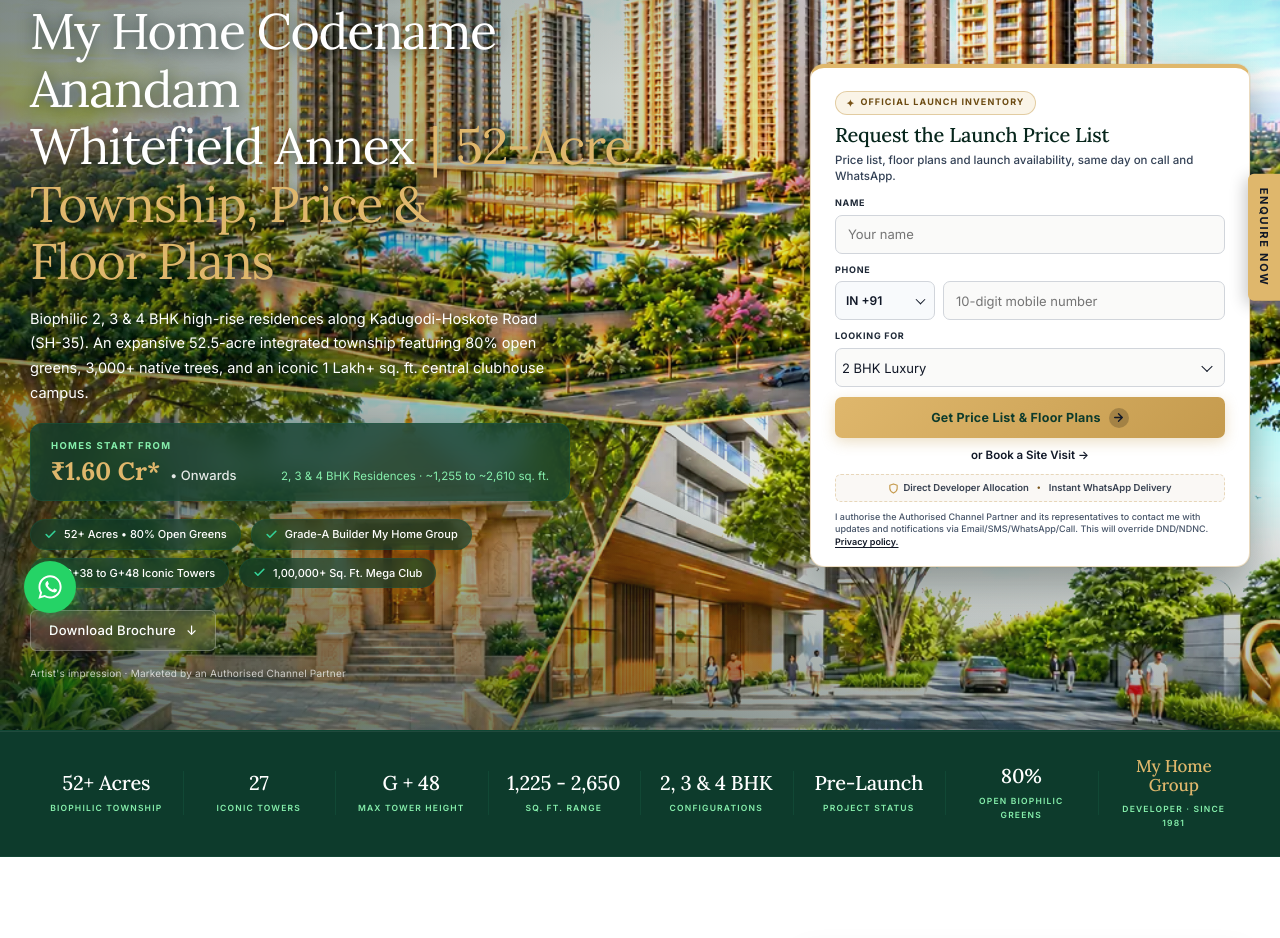
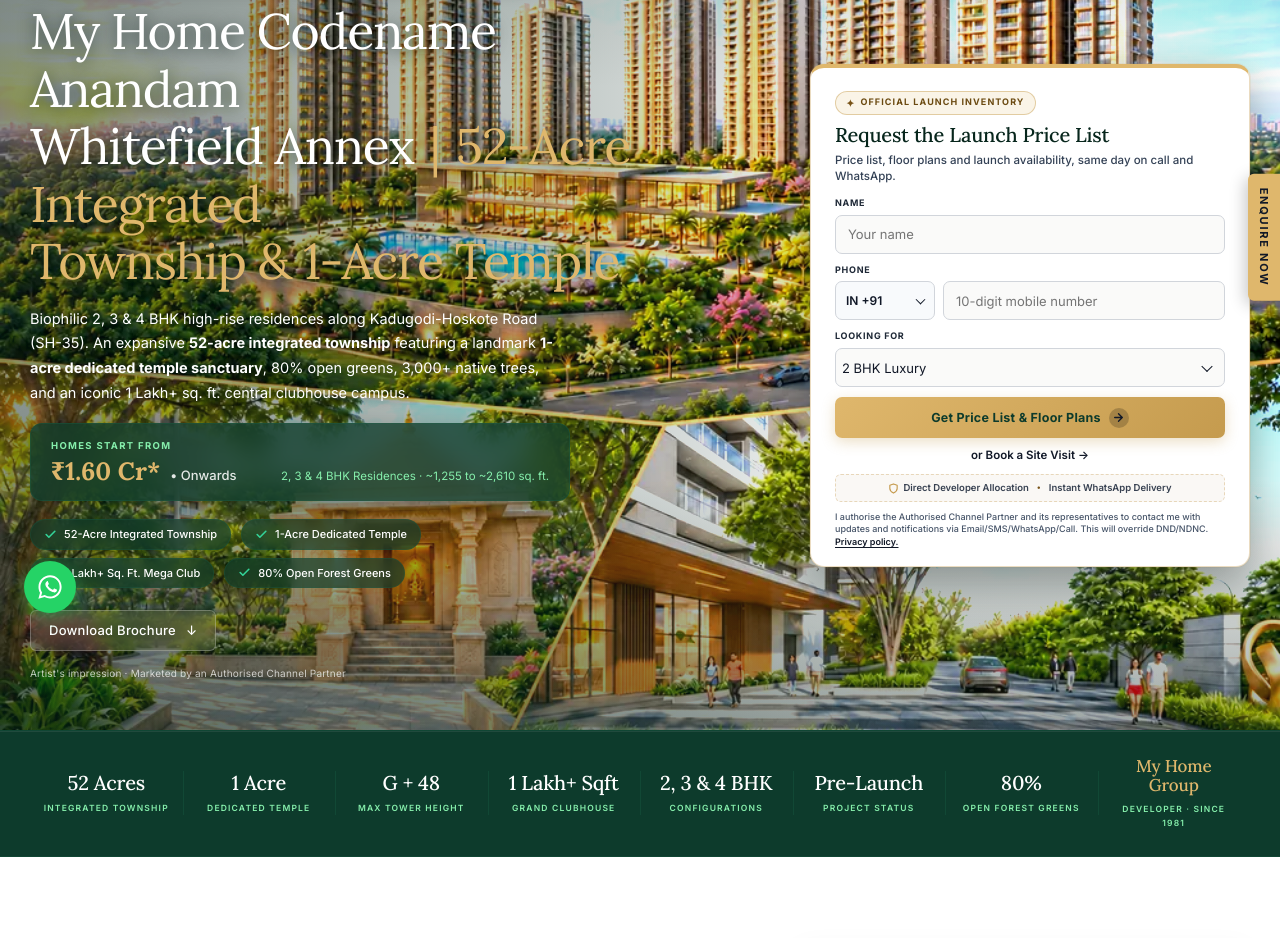
Before and after one commit to mayur-mav/My-homes-codename-Anandam, a plain HTML site: page index.html in a window 1280 px wide. Shown: the part 163-1101 px from the top of the page. Drawn offline with nearby package versions, Linux system fonts and the light colour scheme; no server answers.

Commit message:
add the highlighted text

```diff
--- a/data.js
+++ b/data.js
@@ -13,19 +13,19 @@ window.anandamData = window.florenneData = {
 
 
   facts: [
-    { value: "52.5 Acres", label: "Mixed-Use Township" },
-    { value: "20+ Towers", label: "Up to 44 Floors" },
+    { value: "52 Acres", label: "Integrated Township" },
+    { value: "1 Acre", label: "Dedicated Temple" },
     { value: "1 Lakh+ Sq. Ft.", label: "Clubhouse" },
-    { value: "2, 3 & 4 BHK", label: "~1,255 to ~2,610 Sq. Ft." }
+    { value: "2, 3 & 4 BHK", label: "Configurations" }
   ],
   statsRibbon: [
-    { value: "52.5 Acres", label: "MIXED-USE DEVELOPMENT" },
-    { value: "3B + G + 38 to 44", label: "TOWER FLOORS" },
-    { value: "~1,255 - 2,610", label: "SQ. FT. RANGE" },
+    { value: "52 Acres", label: "INTEGRATED TOWNSHIP" },
+    { value: "1 Acre", label: "DEDICATED TEMPLE" },
+    { value: "3B + G + 48", label: "TOWER FLOORS" },
+    { value: "1 Lakh+ Sq. Ft.", label: "GRAND CLUBHOUSE" },
+    { value: "80%", label: "OPEN FOREST GREENS" },
     { value: "2, 3 & 4 BHK", label: "CONFIGURATIONS" },
     { value: "Late 2029 / 2030", label: "POSSESSION" },
-    { value: "5,000+", label: "APARTMENTS" },
-    { value: "1 Lakh+ Sq. Ft.", label: "CLUBHOUSE" },
     { value: "My Home Group", label: "40+ YEARS LEGACY" }
   ],
   projectDetails: [
@@ -42,8 +42,9 @@ window.anandamData = window.florenneData = {
     }
   ],
   specHighlights: [
-    "52-Acre Master Township",
-    "1,00,000+ Sq Ft Mega Club",
+    "52-Acre Integrated Township",
+    "1-Acre Dedicated Temple Sanctuary",
+    "1 Lakh+ Sq Ft Mega Club",
     "G+38 to G+48 Iconic Towers",
     "80% Forest Greens & Eco-Trails"
   ],
--- a/index.html
+++ b/index.html
@@ -67,19 +67,18 @@
         <div class="hero-content page-width">
           <div class="hero-copy">
             <div class="hero-launch-pill">
-              <span>A Landmark 52-Acre Township by My Home Group</span>
+              <span>✦ 52-ACRE INTEGRATED TOWNSHIP · 1-ACRE TEMPLE SANCTUARY ✦</span>
             </div>
 
             <h1 id="hero-title" class="hero-title">
               My Home Codename Anandam<br>
-              Whitefield Annex <span class="hero-pipe">|</span> <span class="hero-gold-text">52-Acre<br>
-              Township, Price &amp;<br>
-              Floor Plans</span>
+              Whitefield Annex <span class="hero-pipe">|</span> <span class="hero-gold-text">52-Acre Integrated<br>
+              Township &amp; 1-Acre Temple</span>
             </h1>
 
             <p class="hero-description">
-              <span class="desc-desktop">Biophilic 2, 3 &amp; 4 BHK high-rise residences along Kadugodi-Hoskote Road (SH-35). An expansive 52.5-acre integrated township featuring 80% open greens, 3,000+ native trees, and an iconic 1 Lakh+ sq. ft. central clubhouse campus.</span>
-              <span class="desc-mobile">My Home Group’s landmark 52-acre biophilic township in Whitefield Annex. Luxury high-rise residences with 80% open greens.</span>
+              <span class="desc-desktop">Biophilic 2, 3 &amp; 4 BHK high-rise residences along Kadugodi-Hoskote Road (SH-35). An expansive <strong>52-acre integrated township</strong> featuring a landmark <strong>1-acre dedicated temple sanctuary</strong>, 80% open greens, 3,000+ native trees, and an iconic 1 Lakh+ sq. ft. central clubhouse campus.</span>
+              <span class="desc-mobile">My Home Group’s 52-acre integrated township in Whitefield Annex, featuring an exclusive 1-acre temple and 80% open greens.</span>
             </p>
 
             <div class="hero-price-glass">
@@ -94,19 +93,19 @@
             <div class="hero-badges" aria-label="Project highlights">
               <span class="badge-pill">
                 <svg class="badge-check" width="13" height="13" viewBox="0 0 24 24" fill="none" stroke="currentColor" stroke-width="3" stroke-linecap="round" stroke-linejoin="round" aria-hidden="true"><polyline points="20 6 9 17 4 12"/></svg>
-                <span>52+ Acres • 80% Open Greens</span>
+                <span>52-Acre Integrated Township</span>
               </span>
               <span class="badge-pill">
                 <svg class="badge-check" width="13" height="13" viewBox="0 0 24 24" fill="none" stroke="currentColor" stroke-width="3" stroke-linecap="round" stroke-linejoin="round" aria-hidden="true"><polyline points="20 6 9 17 4 12"/></svg>
-                <span>Grade-A Builder My Home Group</span>
+                <span>1-Acre Dedicated Temple</span>
               </span>
               <span class="badge-pill">
                 <svg class="badge-check" width="13" height="13" viewBox="0 0 24 24" fill="none" stroke="currentColor" stroke-width="3" stroke-linecap="round" stroke-linejoin="round" aria-hidden="true"><polyline points="20 6 9 17 4 12"/></svg>
-                <span>G+38 to G+48 Iconic Towers</span>
+                <span>1 Lakh+ Sq. Ft. Mega Club</span>
               </span>
               <span class="badge-pill">
                 <svg class="badge-check" width="13" height="13" viewBox="0 0 24 24" fill="none" stroke="currentColor" stroke-width="3" stroke-linecap="round" stroke-linejoin="round" aria-hidden="true"><polyline points="20 6 9 17 4 12"/></svg>
-                <span>1,00,000+ Sq. Ft. Mega Club</span>
+                <span>80% Open Forest Greens</span>
               </span>
             </div>
 
@@ -194,13 +193,13 @@
       <!-- Section 1: Full-Width Stats Ribbon (Exact match to Image 1) -->
       <section class="stats-ribbon" aria-label="Key Project Statistics">
         <div class="stats-ribbon-inner" id="stats-ribbon">
-          <div class="stat-col"><span class="stat-val">52+ Acres</span><span class="stat-lbl">BIOPHILIC TOWNSHIP</span></div>
-          <div class="stat-col"><span class="stat-val">27</span><span class="stat-lbl">ICONIC TOWERS</span></div>
+          <div class="stat-col"><span class="stat-val">52 Acres</span><span class="stat-lbl">INTEGRATED TOWNSHIP</span></div>
+          <div class="stat-col"><span class="stat-val">1 Acre</span><span class="stat-lbl">DEDICATED TEMPLE</span></div>
           <div class="stat-col"><span class="stat-val">G + 48</span><span class="stat-lbl">MAX TOWER HEIGHT</span></div>
-          <div class="stat-col"><span class="stat-val">1,225 - 2,650</span><span class="stat-lbl">SQ. FT. RANGE</span></div>
+          <div class="stat-col"><span class="stat-val">1 Lakh+ Sqft</span><span class="stat-lbl">GRAND CLUBHOUSE</span></div>
           <div class="stat-col"><span class="stat-val">2, 3 &amp; 4 BHK</span><span class="stat-lbl">CONFIGURATIONS</span></div>
           <div class="stat-col"><span class="stat-val">Pre-Launch</span><span class="stat-lbl">PROJECT STATUS</span></div>
-          <div class="stat-col"><span class="stat-val">80%</span><span class="stat-lbl">OPEN BIOPHILIC GREENS</span></div>
+          <div class="stat-col"><span class="stat-val">80%</span><span class="stat-lbl">OPEN FOREST GREENS</span></div>
           <div class="stat-col stat-col-brand">
             <span class="stat-val stat-val-brand">My Home<br>Group</span>
             <span class="stat-lbl">DEVELOPER · SINCE 1981</span>
```
